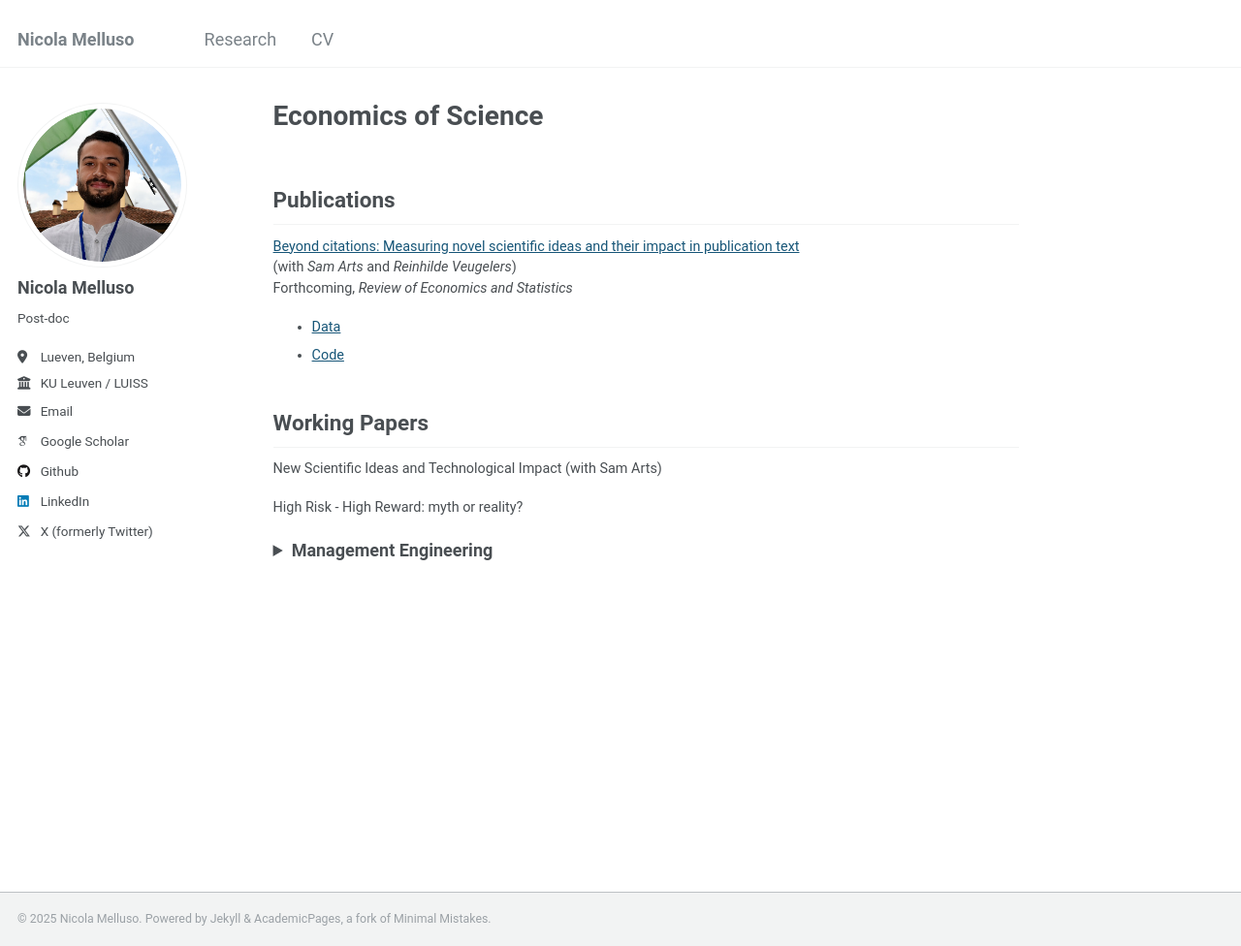
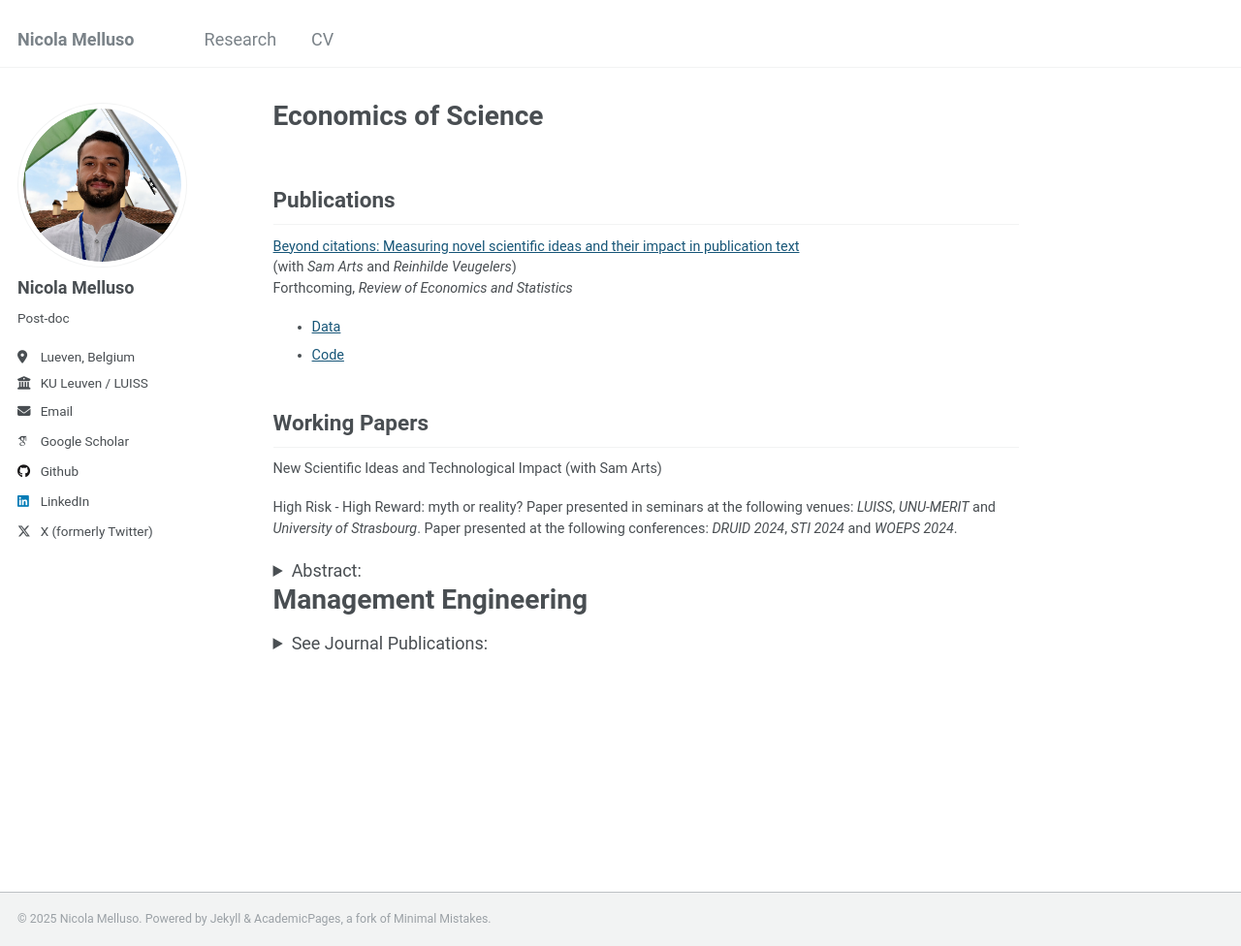
Before and after one commit to nicolamelluso/nicolamelluso.github.io, a Jekyll site: the page built from _pages/research.md, in a window 1280 px wide and 976 px high. Shown: the whole window at 97% size. Built offline with Jekyll 4.4.1, drawn with Linux system fonts in a browser that asks for light colours; some web fonts are replaced; part of the change alters nothing that is shown.

Commit message:
Update research.md

```diff
--- a/_pages/research.md
+++ b/_pages/research.md
@@ -15,10 +15,20 @@ Forthcoming, *Review of Economics and Statistics*
 
 New Scientific Ideas and Technological Impact (with Sam Arts)
 
+
 High Risk - High Reward: myth or reality?
+Paper presented in seminars at the following venues: _LUISS_, _UNU-MERIT_ and _University of Strasbourg_.
+Paper presented at the following conferences: _DRUID 2024_, _STI 2024_ and _WOEPS 2024_.
+<details>
+<summary>Abstract:</summary>
+This is the abstract
+</details>
+
+
+# Management Engineering
 
 <details>
-  <summary><strong>Management Engineering</strong></summary>
+  <summary>See Journal Publications:</summary>
   <ul>
     <li>
       <a href="https://link.springer.com/article/10.1007/s11192-022-04368-9">Exploring the antecedents of interdisciplinarity at the European Research Council: a topic modeling approach</a>a
@@ -26,39 +36,29 @@ High Risk - High Reward: myth or reality?
       <em>Scientometrics</em>, 2022<br>
     </li>
     <li>
-      <strong>A patent text mining based map: Topics and their trajectories over time</strong><br>
-      (with <em>Filippo Chiarello</em>, <em>Andrea Bonaccorsi</em>, and <em>Gualtiero Fantoni</em>)<br>
-      <em>Proceedings of the Design Society: International Conference on Engineering Design</em>, 2019<br>
-      <a href="https://doi.org/10.1017/dsi.2019.88">Link</a>
+      <a href="https://doi.org/10.1016/j.compind.2022.103676">Enhancing Industry 4.0 standards interoperability via knowledge graphs with natural language processing</a>
+      (with <em>Irlán Grangel-González</em> and <em>Gualtiero Fantoni</em>)<br>
+      <em>Computers in Industry</em>, 2022<br>
     </li>
     <li>
-      <strong>Approaches to automatically extract affordances from patents</strong><br>
-      (with <em>Filippo Chiarello</em>, <em>Irene Cirri</em>, <em>Gualtiero Fantoni</em>, <em>Andrea Bonaccorsi</em>, and <em>Tommaso Pavanello</em>)<br>
-      <em>Proceedings of the Design Society: International Conference on Engineering Design</em>, 2019<br>
-      <a href="https://doi.org/10.1017/dsi.2019.89">Link</a>
+      <a href="https://doi.org/10.1016/j.eswa.2021.115544">Mining and mapping soft skills from any text</a>
+      (with <em>Silvia Fareri</em>, <em>Filippo Chiarello</em>, and <em>Gualtiero Fantoni</em>)<br>
+      <em>Expert Systems with Applications</em>, 2021<br>
     </li>
     <li>
-      <strong>Text Mining for Innovation Measurement</strong><br>
-      <em>Innovating for People and Territories</em>, 2022<br>
-      <a href="https://doi.org/10.1007/978-3-030-90551-5_5">Link</a>
+      <a href="https://doi.org/10.1109/TEM.2021.3053655">Text and dynamic network analysis for measuring technological convergence: A case study on defense patent data</a>
+      (with <em>Vito Giordano</em>, <em>Filippo Chiarello</em>, <em>Gualtiero Fantoni</em>, and <em>Andrea Bonaccorsi</em>)<br>
+      <em>IEEE Transactions on Engineering Management</em>, 2021<br>
     </li>
     <li>
-      <strong>The Grammars of Objectives and Key Results</strong><br>
-      (with <em>Giuseppe Caruso</em>, <em>Gualtiero Fantoni</em>, <em>Vito Giordano</em>, and <em>Andrea Martini</em>)<br>
-      <em>Leading Digital Transformation</em>, 2022<br>
-      <a href="https://doi.org/10.1007/978-3-030-84849-2_6">Link</a>
+      <a href="https://doi.org/10.1093/scipol/scaa072">The credibility of research impact statements: A new analysis of REF with Semantic Hypergraphs</a>
+      (with <em>Andrea Bonaccorsi</em>, <em>Filippo Chiarello</em>, and <em>Gualtiero Fantoni</em>)<br>
+      <em>Science and Public Policy</em>, 2021<br>
     </li>
     <li>
-      <strong>Fast Detection of Relationships between Technologies and Skills: Applying Text Mining to Unconventional Data Sources</strong><br>
-      (with <em>Andrea Bonaccorsi</em> and <em>Andrea Martini</em>)<br>
-      <em>Innovating for People and Territories</em>, 2022<br>
-      <a href="https://doi.org/10.1007/978-3-030-90551-5_6">Link</a>
-    </li>
-    <li>
-      <strong>How to do research on the societal impact of research? Studies from a semantic perspective</strong><br>
+      <a href="https://doi.org/10.1371/journal.pone.0244175">Rapid detection of fast innovation</a>
       (with <em>Andrea Bonaccorsi</em>, <em>Filippo Chiarello</em>, and <em>Gualtiero Fantoni</em>)<br>
-      <em>18th International Conference on Scientometrics and Informetrics (ISSI 2021)</em>, 2021<br>
-      <a href="https://arxiv.org/abs/2103.17198">Link</a>
+      <em>PLOS ONE</em>, 2020<br>
     </li>
   </ul>
 </details>
```
